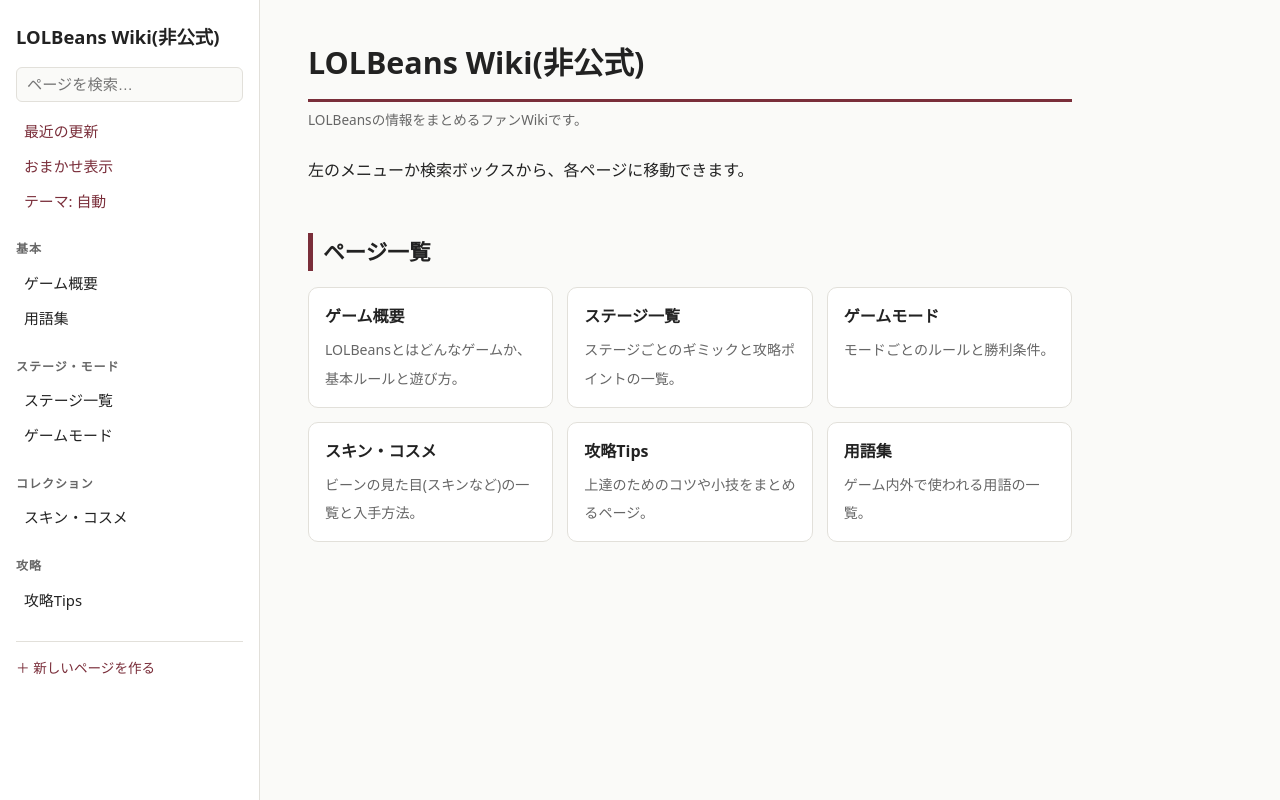
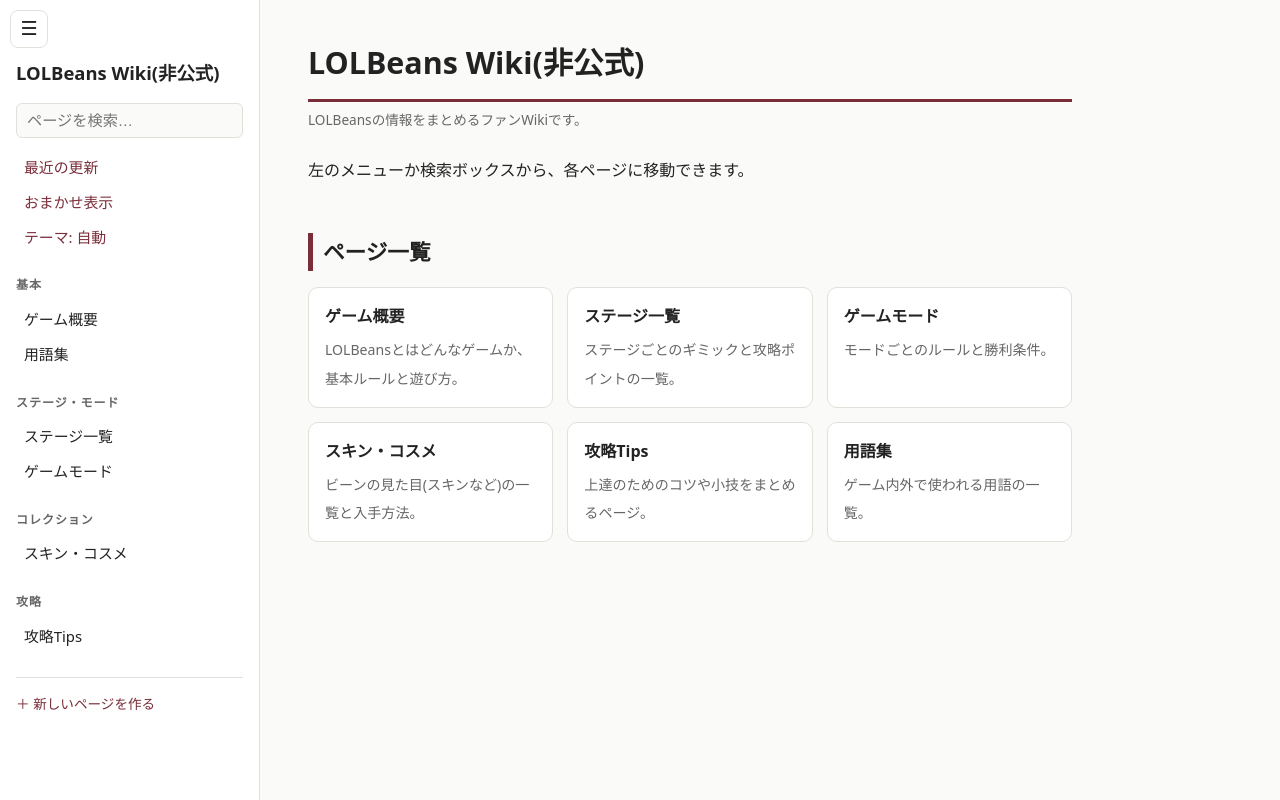
Before and after one commit to tanabesan/wiki, a plain HTML site: page index.html in a window 1280 px wide. Drawn offline with Linux system fonts and the light colour scheme.

Commit message:
feat: サイドメニューの開閉機能を追加

```diff
--- a/assets/style.css
+++ b/assets/style.css
@@ -36,9 +36,20 @@ a:hover { text-decoration: underline; }
 .sidebar {
   background: var(--panel);
   border-right: 1px solid var(--line);
-  padding: 20px 16px;
+  padding: 56px 16px 20px;
   position: sticky; top: 0; height: 100vh; overflow-y: auto;
 }
+.layout.side-closed { grid-template-columns: 0 1fr; }
+.layout.side-closed .sidebar { display: none; }
+.layout.side-closed main { padding-left: 72px; }
+.side-toggle {
+  position: fixed; top: 10px; left: 10px; z-index: 50;
+  width: 38px; height: 38px; padding: 0; font-size: 1.2rem; line-height: 1;
+  border: 1px solid var(--line); border-radius: 8px; cursor: pointer;
+  background: var(--panel); color: var(--text);
+}
+.side-toggle:hover { background: var(--accent-soft); }
+.side-toggle:focus-visible { outline: 2px solid var(--accent); outline-offset: 2px; }
 .site-title { font-size: 1.15rem; font-weight: 700; margin: 0 0 14px; }
 .site-title a { color: var(--text); }
 .search input {
@@ -137,4 +148,6 @@ main.wide { max-width: 1240px; }
   .layout { grid-template-columns: 1fr; }
   .sidebar { position: static; height: auto; border-right: 0; border-bottom: 1px solid var(--line); }
   main { padding: 24px 18px 60px; }
+  .layout.side-closed { grid-template-columns: 1fr; }
+  .layout.side-closed main { padding: 60px 18px 60px; }
 }
--- a/assets/wiki.js
+++ b/assets/wiki.js
@@ -325,6 +325,37 @@
         else pages.push({ slug: slug, title: o.meta.title, category: o.meta.category, summary: o.meta.summary, updated: o.meta.updated, keywords: [] });
       }
     } catch (e) {}
+  }
+
+  /* ---------- 左メニューの開閉(☰ ボタン。開閉の状態はこのブラウザに覚える) ---------- */
+  function buildSideToggle() {
+    var layout = document.querySelector(".layout"), side = $("sidebar");
+    if (!layout || !side || $("side-toggle")) return;
+    var KEY = "wikiSideClosed";
+    var closed;
+    try {
+      var saved = localStorage.getItem(KEY);
+      closed = saved === null ? window.matchMedia("(max-width: 800px)").matches : saved === "1";
+    } catch (e) { closed = false; }
+    var btn = document.createElement("button");
+    btn.id = "side-toggle";
+    btn.type = "button";
+    btn.className = "side-toggle";
+    btn.textContent = "☰";
+    btn.setAttribute("aria-controls", "sidebar");
+    function apply() {
+      layout.classList.toggle("side-closed", closed);
+      btn.setAttribute("aria-expanded", closed ? "false" : "true");
+      btn.setAttribute("aria-label", closed ? "メニューを開く" : "メニューを閉じる");
+      btn.title = closed ? "メニューを開く" : "メニューを閉じる";
+    }
+    btn.addEventListener("click", function () {
+      closed = !closed;
+      apply();
+      try { localStorage.setItem(KEY, closed ? "1" : "0"); } catch (e) {}
+    });
+    document.body.appendChild(btn);
+    apply();
   }
 
   /* ---------- サイドバー・カード ---------- */
@@ -688,6 +719,7 @@
     await loadPlugins(cfg.plugins, cfg.disabled);
     applyFreshMeta();
     buildSidebar();
+    buildSideToggle();
     buildCards();
     route();
   }
```
